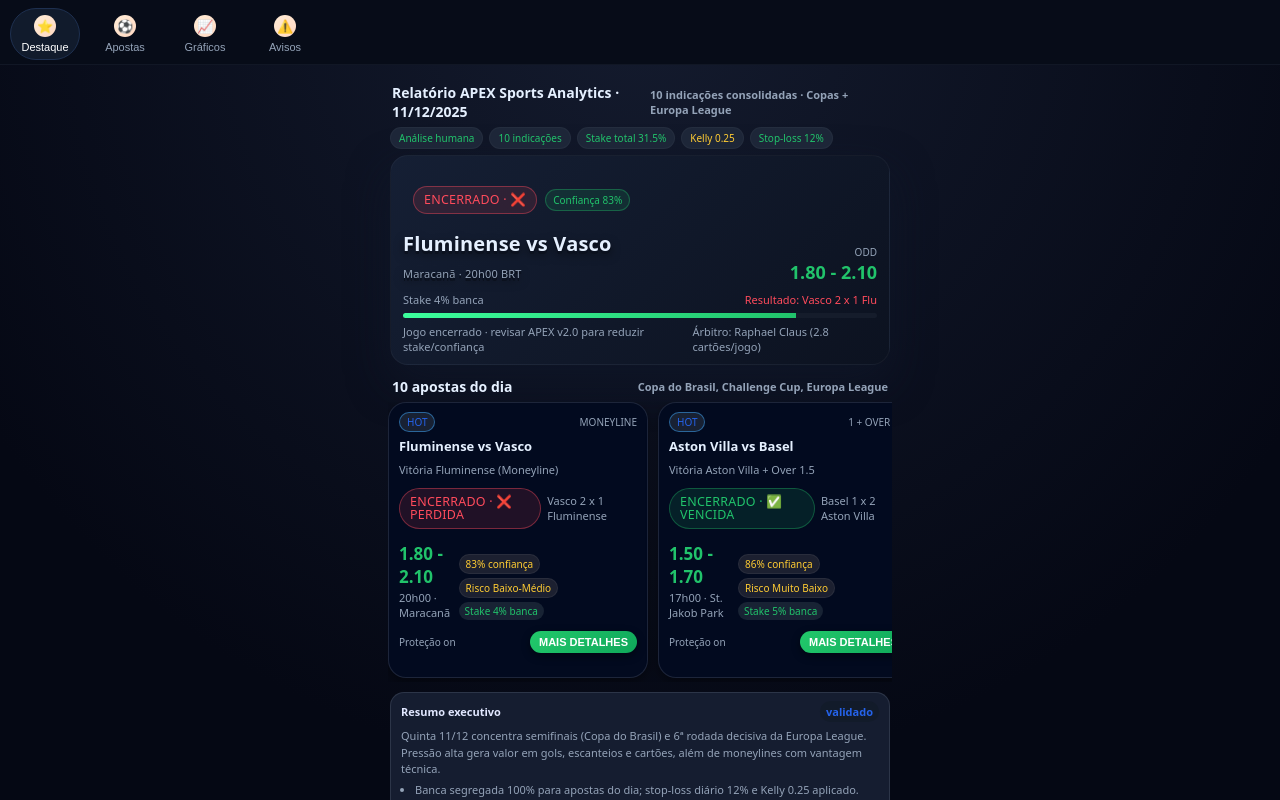
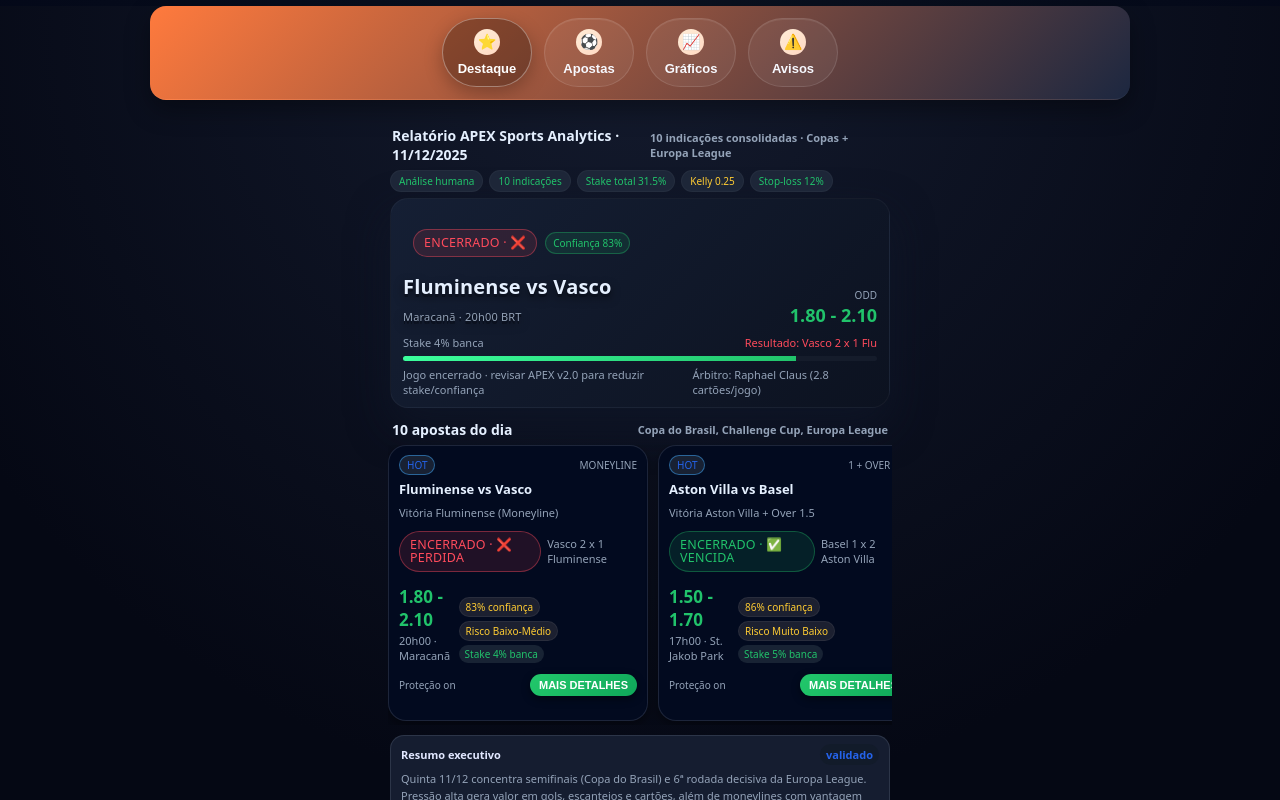
Before and after one commit to newjsouza/coridora, a React (Vite) app in the folder frontend/: page / in a window 1280 px wide. Shown: the top 800 px of the page. Built offline with nearby package versions, Linux system fonts and the light colour scheme.

Commit message:
Refina menu superior fixo e em destaque

```diff
--- a/frontend/src/pages/ReportPage.css
+++ b/frontend/src/pages/ReportPage.css
@@ -109,13 +109,23 @@
   border: none;
 }
 
+
 .top-tabs {
-  background: #070c18;
-  padding: 8px 10px 4px;
+  position: sticky;
+  top: 0;
+  z-index: 80;
+  background: linear-gradient(135deg, #ff7a3d, #1c2740);
+  padding: 12px 14px;
   display: flex;
+  justify-content: center;
+  gap: 12px;
   overflow-x: auto;
-  gap: 10px;
-  border-bottom: 1px solid #111725;
+  border-bottom: 1px solid rgba(255, 255, 255, 0.06);
+  box-shadow: 0 10px 24px rgba(0, 0, 0, 0.35);
+  border-radius: 16px;
+  margin: 6px auto 8px;
+  max-width: 980px;
+  width: calc(100% - 20px);
 }
 
 .top-tabs::-webkit-scrollbar {
@@ -123,36 +133,39 @@
 }
 
 .top-tab {
-  min-width: 70px;
-  padding: 6px 8px;
+  min-width: 90px;
+  padding: 10px 12px;
   border-radius: 999px;
   display: flex;
   flex-direction: column;
   align-items: center;
-  gap: 4px;
-  font-size: 11px;
-  color: var(--text-muted);
-  background: transparent;
-  border: 1px solid transparent;
+  gap: 6px;
+  font-size: 13px;
+  font-weight: 700;
+  color: #f7f9ff;
+  background: rgba(255, 255, 255, 0.06);
+  border: 1px solid rgba(255, 255, 255, 0.12);
   flex-shrink: 0;
+  box-shadow: inset 0 1px 0 rgba(255, 255, 255, 0.08);
 }
 
 .top-tab.active {
-  background: #111b2c;
-  border-color: #1e3050;
+  background: rgba(0, 0, 0, 0.28);
+  border-color: rgba(255, 255, 255, 0.35);
   color: #fff;
+  box-shadow: 0 6px 18px rgba(0, 0, 0, 0.25);
 }
 
 .top-tab-icon {
-  width: 22px;
-  height: 22px;
+  width: 26px;
+  height: 26px;
   border-radius: 999px;
   display: flex;
   align-items: center;
   justify-content: center;
   background: linear-gradient(135deg, #ffedd7, #ffd8c2);
   color: var(--orange-dark);
-  font-size: 13px;
+  font-size: 15px;
   font-weight: 700;
 }
 
```
Also changed, not shown: 4 other files (tests, documents, lock files or other folders).
